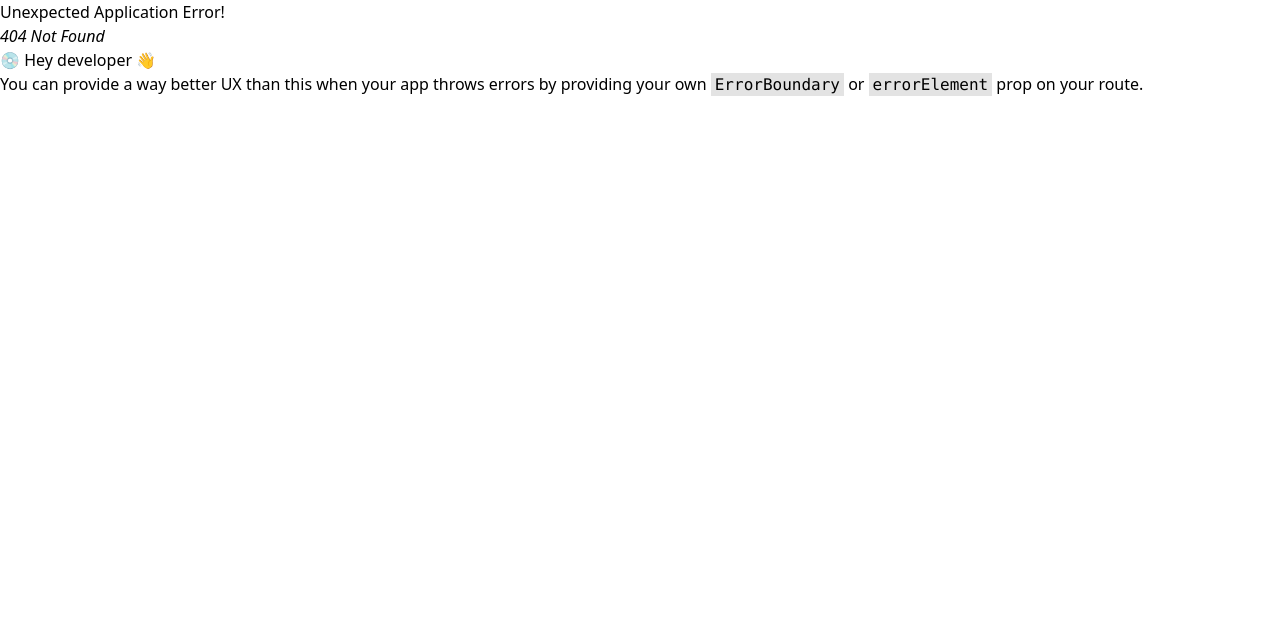
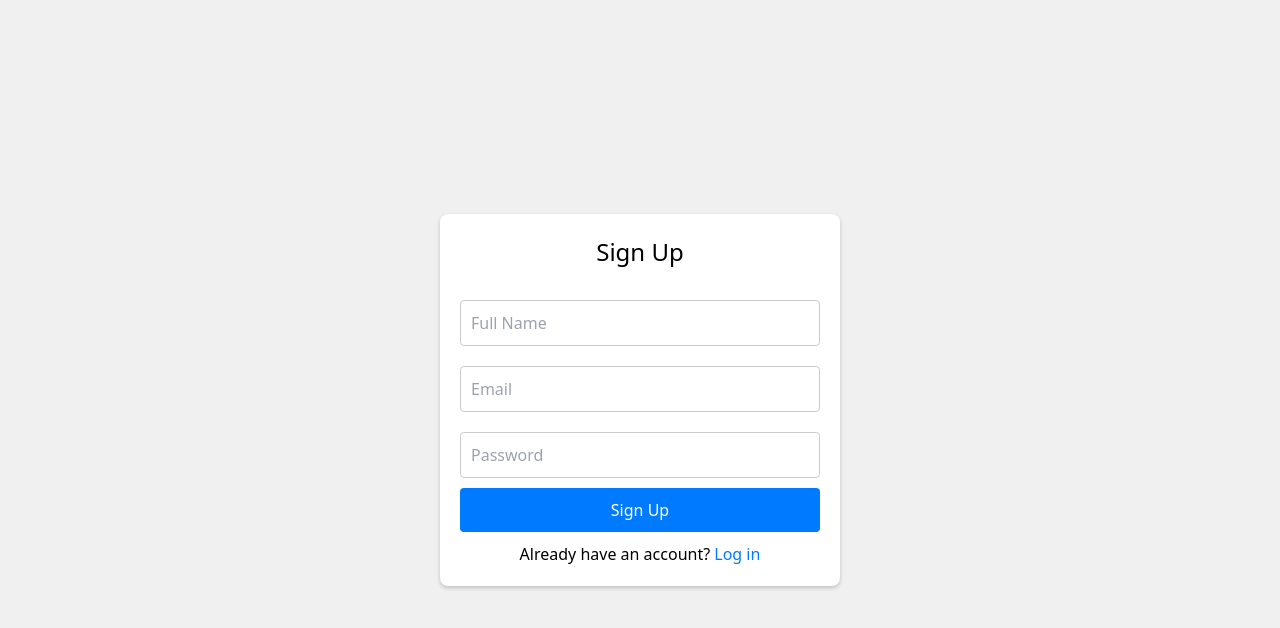
Before and after one commit to Tuhin1904/tuhin-grambahar, a React (Create React App) app: page /login in a window 1280 px wide. Before the commit this address had no page. Shown: the top 628 px of the page. Built offline with nearby package versions, Linux system fonts and the light colour scheme.

Commit message:
home page

```diff
--- a/src/App.js
+++ b/src/App.js
@@ -8,6 +8,7 @@ import Rewards from './pages/Rewards/Rewards';
 import Cart from './pages/Cart/Cart';
 import SecondaryBottomNavbar from './components/SecondaryBottomNavBar/SecondaryBottomNavbar'
 import Profile from './pages/Profile/Profile';
+import Login from './pages/LoginSignup/Login';
 function AppWrapper({ children }) {
   return (
     <>
@@ -54,6 +55,12 @@ function App() {
           <Profile/>
         </AppWrapper>
       )
+    },
+    {
+      path:'/login',
+      element:(
+          <Login/>
+      )
     }
   ]);
   return (
--- a/src/components/Review/AllReviews.module.css
+++ b/src/components/Review/AllReviews.module.css
@@ -25,3 +25,34 @@
     width: 100%;
   }
 }
+
+/* code for bigger screen devices  */
+
+.all_review_container {
+  margin-top: 30px;
+  border-radius: 5px;
+  width: 1200px;
+  border: 1px solid rgb(212, 212, 212);
+  padding: 15px;
+  margin-left: auto;
+  margin-right: auto;
+  margin-bottom: 50px;
+}
+.customer_review {
+  font-family: 'Montserrat', sans-serif;
+  font-size: 1.2rem;
+  font-weight: bold;
+  text-align: center;
+}
+.write_a_review {
+  margin-top: 15px;
+  font-family: 'Montserrat', sans-serif;
+  padding-top: 10px;
+  padding-bottom: 10px;
+  color: rgb(164, 164, 164);
+  font-size: 1rem;
+  border: 1px solid rgb(114, 114, 114);
+  border-radius: 5px;
+  text-align: center;
+  width: 100%;
+}
--- a/src/components/Review/Review.module.css
+++ b/src/components/Review/Review.module.css
@@ -70,3 +70,76 @@
     color: grey;
   }
 }
+
+
+/* code for bigger devices */
+.review_container {
+  /* height: 400px; */
+  /* border: 1px solid blue; */
+  margin-bottom: 10px;
+}
+
+.top_card {
+  display: flex;
+  flex-direction: row;
+}
+
+.left_side_container {
+  width: 80px;
+  padding-top: 15px;
+  /* border: 1px solid green; */
+}
+
+.avatar_container {
+  background-color: rgb(233, 233, 233);
+  height: 71px;
+  width: 71px;
+  /* border: 1px solid grey; */
+  border-radius: 50%;
+  text-align: center;
+  margin: auto;
+}
+.star {
+  display: flex;
+  flex-direction: row;
+}
+.date {
+  margin-left: 10px;
+  font-size: 1rem;
+  color: grey;
+  font-family: 'Montserrat', sans-serif;
+}
+.right_side_container {
+  margin-left: 15px;
+  display: flex;
+  flex-direction: column;
+  padding-top: 20px;
+}
+.verified {
+  background-color: brown;
+  font-family: 'Montserrat', sans-serif;
+  /* font-weight: bold; */
+  font-size: 0.8rem;
+  padding: 5px 10px;
+  border-radius: 5px;
+  width: fit-content;
+  color: white;
+}
+.name {
+  font-family: 'Montserrat', sans-serif;
+  font-weight: bold;
+  color: black;
+}
+.bottom_container {
+  padding-top: 15px;
+  padding-bottom: 20px;
+}
+.title {
+  font-family: 'Montserrat', sans-serif;
+  font-weight: bold;
+  color: black;
+}
+.prodReview {
+  font-family: 'Montserrat', sans-serif;
+  color: grey;
+}
--- /dev/null
+++ b/src/pages/LoginSignup/Login.jsx
@@ -0,0 +1,57 @@
+// import React from 'react';
+// import classes from './Login.module.css';
+// import Box from '@mui/material/Box';
+// import TextField from '@mui/material/TextField';
+// const Login = () => {
+//   const inputStyle = {
+//     marginBottom:"10px",
+
+//   }
+//   return (
+//     <div className={classes.mainContainer}>
+//         <div className={classes.container}>
+
+//         <TextField
+//           InputProps={{
+//             className:classes.input
+//           }}
+
+//           id="filled-search"
+//           label="MOBILE NUMBER"
+//           type="search"
+//           fullWidth
+//         />
+//         <br />
+//         <TextField
+//         sx={inputStyle}
+//         className={classes.input}
+//           id="filled-password-input"
+//           label="Password"
+//           type="password"
+//           autoComplete="current-password"
+//         />
+//         </div>
+//     </div>
+//   )
+// }
+
+// export default Login
+import React from 'react';
+import './SignUp.css'; // Import your CSS file
+
+function Login() {
+  return (
+    <div className="sign-up-container">
+      <form className="sign-up-form">
+        <h1>Sign Up</h1>
+        <input type="text" placeholder="Full Name" />
+        <input type="email" placeholder="Email" />
+        <input type="password" placeholder="Password" />
+        <button>Sign Up</button>
+        <p>Already have an account? <a href="/login">Log in</a></p>
+      </form>
+    </div>
+  );
+}
+
+export default Login;
--- /dev/null
+++ b/src/pages/LoginSignup/Login.module.css
@@ -0,0 +1,24 @@
+.mainContainer{
+width: 100%;
+height: 100vh;
+display: flex;
+flex-direction: column;
+justify-content: space-around;
+/* background-color: rgb(37, 205, 65); */
+}
+.container{
+    width: 80%;
+    display: block;
+    margin-left: auto;
+    margin-right: auto;
+    display: block;
+    height: fit-content;
+
+}
+.input{
+    background-color: white;
+    width: 100%;
+    margin-top: 10px;
+    color: green;
+
+}
--- /dev/null
+++ b/src/pages/LoginSignup/SignUp.css
@@ -0,0 +1,50 @@
+/* Styling for the sign-up container */
+.sign-up-container {
+    display: flex;
+    justify-content: center;
+    align-items: center;
+    height: 100vh;
+    background-color: #f0f0f0;
+  }
+
+  /* Styling for the sign-up form */
+  .sign-up-form {
+    background-color: #fff;
+    border-radius: 8px;
+    box-shadow: 0 2px 4px rgba(0, 0, 0, 0.2);
+    padding: 20px;
+    text-align: center;
+    max-width: 400px;
+  }
+
+  .sign-up-form h1 {
+    font-size: 24px;
+    margin-bottom: 20px;
+  }
+
+  .sign-up-form input {
+    width: 100%;
+    padding: 10px;
+    margin: 10px 0;
+    border: 1px solid #ccc;
+    border-radius: 4px;
+  }
+
+  .sign-up-form button {
+    width: 100%;
+    padding: 10px;
+    background-color: #007BFF;
+    color: #fff;
+    border: none;
+    border-radius: 4px;
+    cursor: pointer;
+  }
+
+  .sign-up-form p {
+    margin-top: 10px;
+  }
+
+  .sign-up-form a {
+    color: #007BFF;
+    text-decoration: none;
+  }
```
Also changed, not shown: 2 other files (tests, documents, lock files or other folders).
